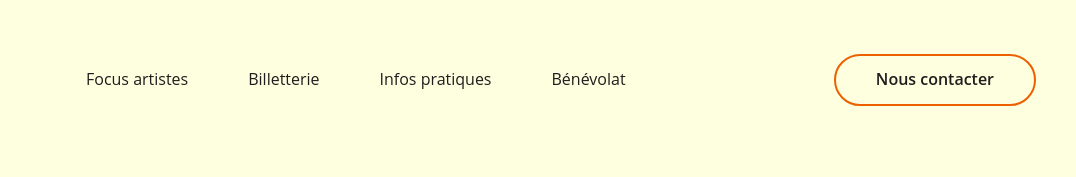
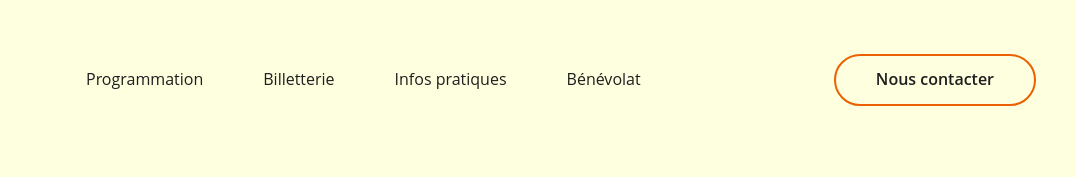
Before and after one commit to BoganGooz/Badger-festival, a plain HTML site: page sale-gamine.html in a window 1280 px wide. Shown: the top 177 px of the page, 204-1280 px from the left. Drawn offline with nearby package versions, Linux system fonts and the light colour scheme.

Commit message:
Update sale-gamine.html

```diff
--- a/sale-gamine.html
+++ b/sale-gamine.html
@@ -37,7 +37,7 @@
             <nav class="navbar" data-navbar>
                 <ul class="navbar-list">
                     <li>
-                        <a href="pres-artistes.html" class="navbar-link">Focus artistes</a>
+                        <a href="pres-artistes.html" class="navbar-link">Programmation</a>
                     </li>
                     <li>
                         <a href="index.html#billetterie" class="navbar-link">Billetterie</a>
```
